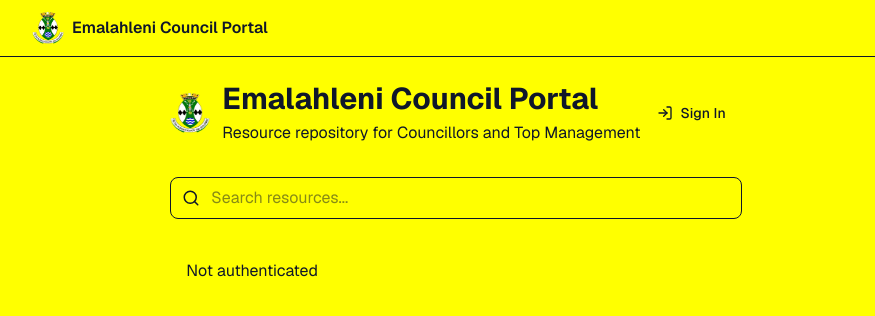
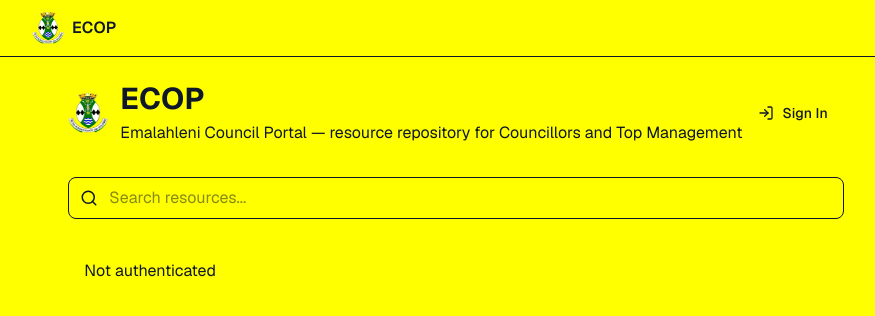
Before and after one commit to Msaination/councilportalv2-frontend, a Next.js app: page / in a window 1280 px wide. Shown: the top 316 px of the page, without its empty margins (184-1059 px from the left). Built offline with nearby package versions, Linux system fonts and the light colour scheme; no server answers.

Commit message:
chore: rebrand app as ECOP

```diff
--- a/app/layout.tsx
+++ b/app/layout.tsx
@@ -15,7 +15,7 @@ const geistMono = Geist_Mono({
 });
 
 export const metadata: Metadata = {
-  title: "Emalahleni Council Portal",
+  title: "ECOP — Emalahleni Council Portal",
   description: "Resource repository for Councillors and Top Management",
   icons: {
     icon: '/emalahleni-logo.png',
@@ -35,8 +35,8 @@ export default function RootLayout({
           <header className="border-b bg-background/95 backdrop-blur supports-[backdrop-filter]:bg-background/60">
             <nav className="max-w-4xl mx-auto h-14 flex items-center px-6">
               <Link href="/" className="flex items-center gap-2 font-semibold text-foreground">
-                <img src="/emalahleni-logo.png" alt="Emalahleni" className="h-8 w-8" />
-                Emalahleni Council Portal
+                <img src="/emalahleni-logo.png" alt="ECOP — Emalahleni Council Portal" className="h-8 w-8" />
+                ECOP
               </Link>
             </nav>
           </header>
--- a/app/login/page.tsx
+++ b/app/login/page.tsx
@@ -54,7 +54,7 @@ export default function LoginPage() {
           <div className="w-12 h-12 bg-primary/10 rounded-lg flex items-center justify-center mx-auto mb-4">
             <LogIn size={24} className="text-primary" />
           </div>
-          <CardTitle className="text-2xl">Emalahleni Council Portal</CardTitle>
+          <CardTitle className="text-2xl">ECOP</CardTitle>
           <p className="text-sm text-muted-foreground mt-1">
             Sign in to access council resources
           </p>
--- a/app/page.tsx
+++ b/app/page.tsx
@@ -37,10 +37,11 @@ export default function PortalPage() {
           <img src="/emalahleni-logo.png" alt="Emalahleni" className="h-10 w-10" />
           <div>
             <h1 className="text-3xl font-bold text-foreground">
-              Emalahleni Council Portal
+              ECOP
             </h1>
             <p className="text-muted-foreground mt-1">
-              Resource repository for Councillors and Top Management
+              Emalahleni Council Portal — resource repository for Councillors
+              and Top Management
             </p>
           </div>
         </div>
--- a/components/app-sidebar.tsx
+++ b/components/app-sidebar.tsx
@@ -1,5 +1,5 @@
 /**
- * AppSidebar — collapsible navigation for the DAM dashboard.
+ * AppSidebar — collapsible navigation for the ECOP dashboard.
  * Uses shadcn/ui + Radix UI primitives.
  */
 
@@ -88,13 +88,13 @@ export function AppSidebar() {
       <div className="flex items-center justify-between p-3 border-b">
         {!collapsed && (
           <Link href="/dashboard" className="flex items-center gap-2 font-semibold text-foreground">
-            <img src="/emalahleni-logo.png" alt="Emalahleni DAM" className="h-6 w-6" />
-            Emalahleni DAM
+            <img src="/emalahleni-logo.png" alt="ECOP — Emalahleni Council Portal" className="h-6 w-6" />
+            ECOP
           </Link>
         )}
         {collapsed && (
           <Link href="/dashboard" className="mx-auto block">
-            <img src="/emalahleni-logo.png" alt="Emalahleni DAM" className="h-6 w-6" />
+            <img src="/emalahleni-logo.png" alt="ECOP — Emalahleni Council Portal" className="h-6 w-6" />
           </Link>
         )}
         <Tooltip>
```
